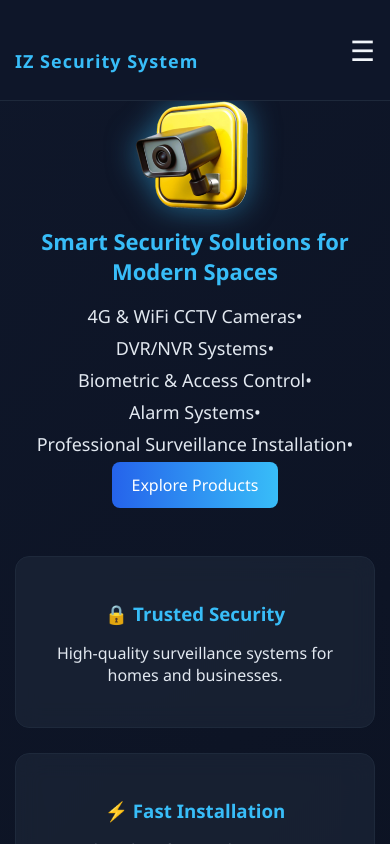
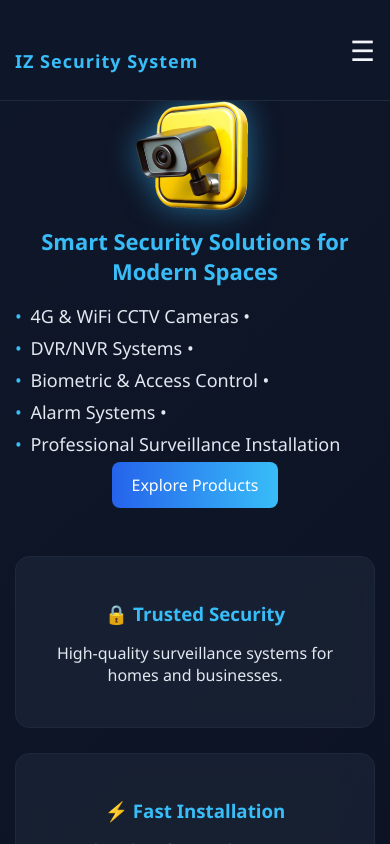
Before and after one commit to NehanShaikh/IZ_shop, a React (Create React App) app in the folder iz-security-frontend/: page / in a window 390 px wide. Shown: the top 844 px of the page. Built offline with nearby package versions, Linux system fonts and the light colour scheme; no server answers; sample sign-in values are in the browser's storage.

Commit message:
first commit

```diff
--- a/iz-security-frontend/src/App.css
+++ b/iz-security-frontend/src/App.css
@@ -699,14 +699,24 @@ html, body {
 
 /* ✅ Mobile fix */
 @media (max-width: 600px) {
+
   .services-line {
     flex-direction: column;
+    align-items: flex-start;
     font-size: 12px;
-    gap: 10px;
+    gap: 6px;
   }
 
+  /* Remove end bullet */
   .services-line span::after {
-    content: "•" !important;
+    content: "";
+  }
+
+  /* Add bullet at beginning */
+  .services-line span::before {
+    content: "• ";
+    color: #38bdf8;
+    margin-right: 4px;
   }
 
 }
```
